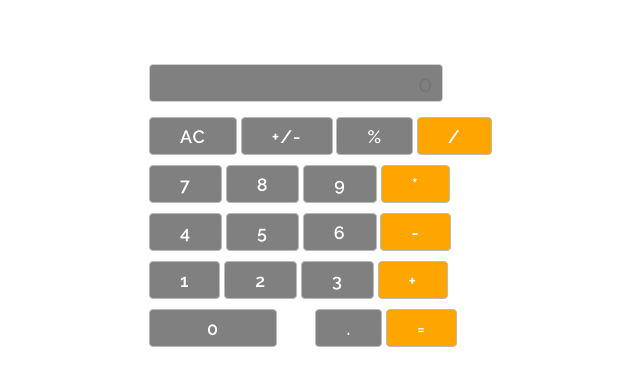
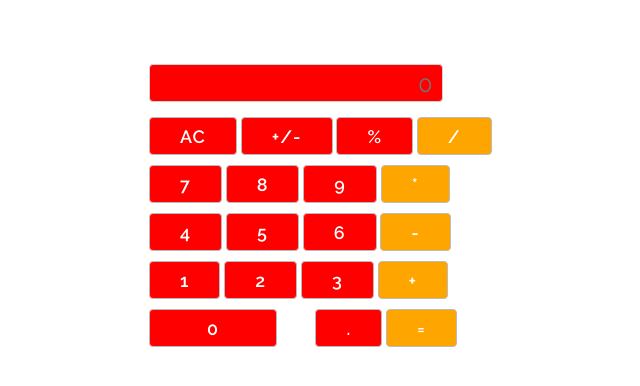
Before and after one commit to rfclevenger/es6-calc, a plain HTML site: page index.html in a window 1280 px wide. Shown: the whole page, without its empty margins (11-651 px from the left). Drawn offline with Linux system fonts and the light colour scheme.

Commit message:
Change made

```diff
--- a/css/calc.css
+++ b/css/calc.css
@@ -11,14 +11,14 @@
 }
 
 #calc .info .current {
-  background-color:gray;
+  background-color:red;
   color:white;
   font-size:1.8vw;
   text-align:right;
 }
 
 #calc .button {
-  background-color:gray;
+  background-color:red;
   color:white;
   font-size:1.4vw;
 }
```
